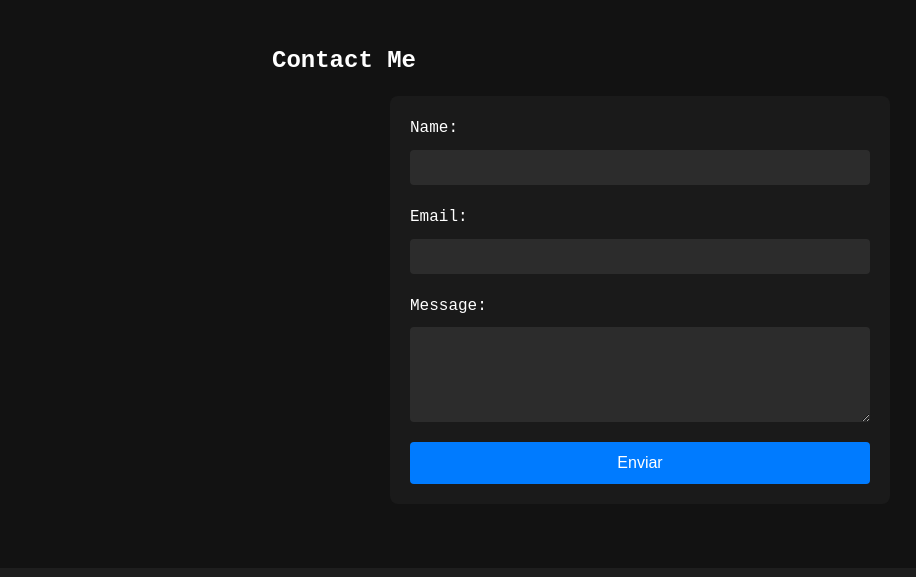
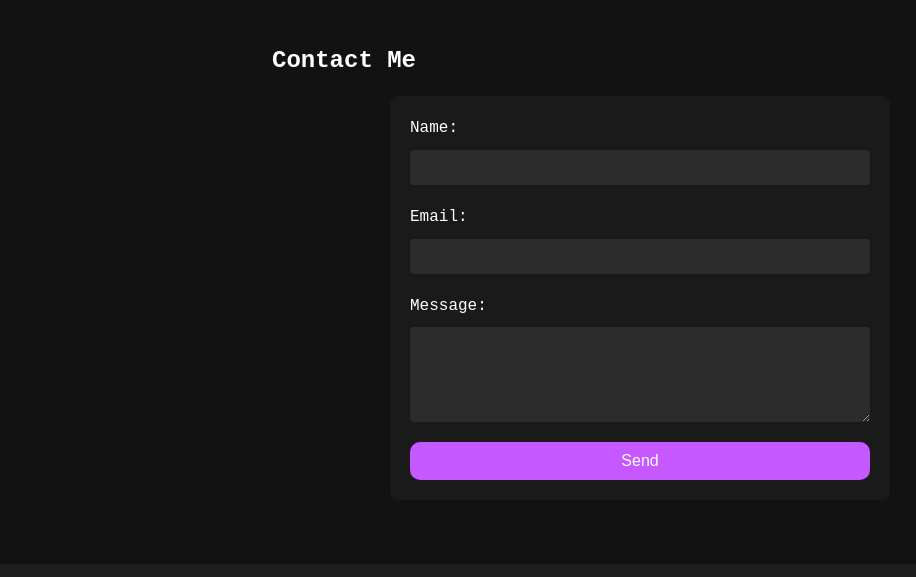
Before and after one commit to GitJVGuinot/JavierGuinot.github.io, a plain HTML site: page contact_me.html in a window 1280 px wide. Shown: the part 70-647 px from the top of the page, without its empty margins (0-916 px from the left). Drawn offline with nearby package versions, Linux system fonts and the light colour scheme.

Commit message:
Little contact form button checks

```diff
--- a/assets/css/styles.css
+++ b/assets/css/styles.css
@@ -183,6 +183,21 @@ form button:hover {
   background-color: #0056b3;
 }
 
+.btn-send {
+  background-color: #c558ff;
+  color: white;
+  border: none;
+  padding: 10px 20px;
+  border-radius: 10px;
+  cursor: pointer;
+  font-size: 16px;
+  transition: background-color 0.3s;
+}
+
+.btn-send:hover {
+  background-color: #bb86fc;
+}
+
 /* Diseño responsive */
 @media (max-width: 768px) {
   header .title {
--- a/contact_me.html
+++ b/contact_me.html
@@ -29,7 +29,7 @@
       <label for="message">Message:</label>
       <textarea id="message" name="message" rows="5" required></textarea>
 
-      <button type="submit">Enviar</button>
+      <button type="submit" class="btn-send">Send</button>
     </form>
   </section>
 
```
